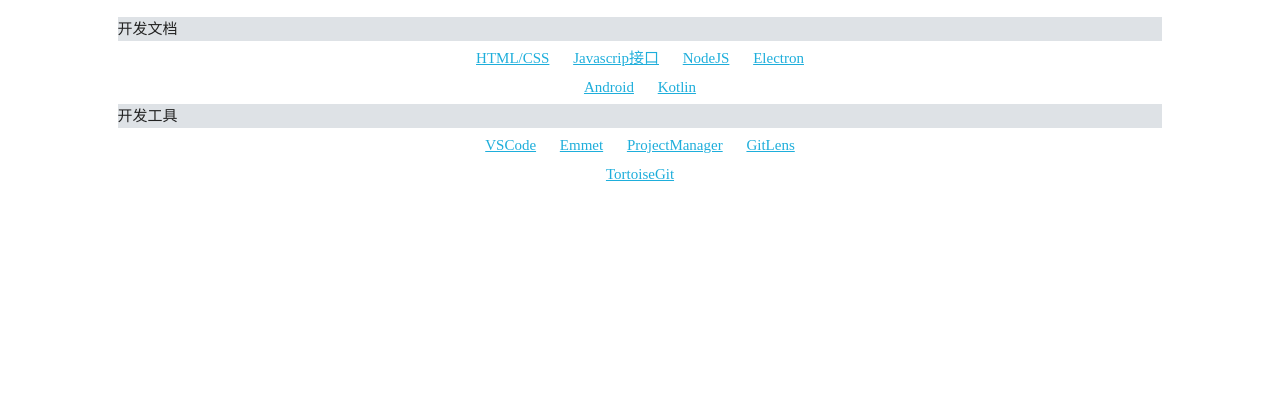
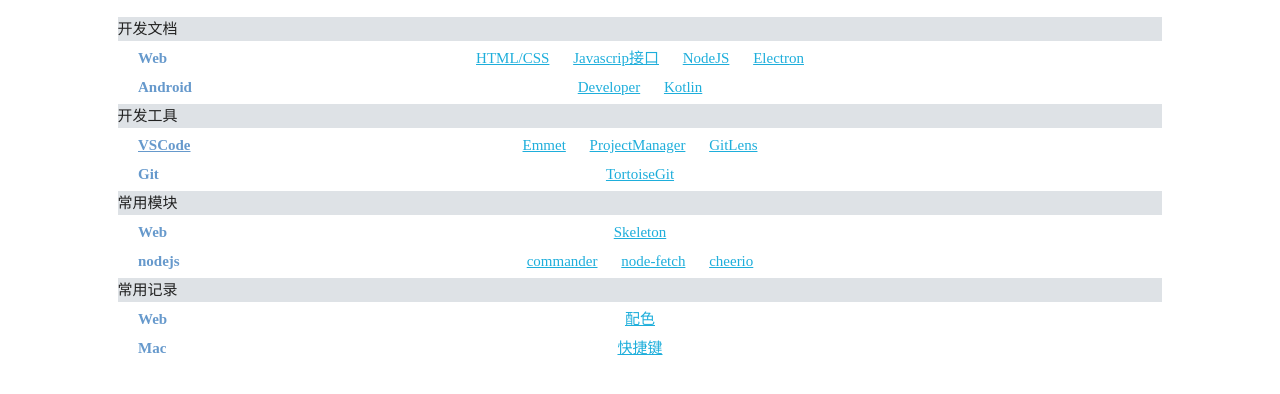
Before and after one commit to xkazer/xkazer.github.io, a website: page web/index.html in a window 1280 px wide. Shown: the part 58-452 px from the top of the page. Drawn offline with Linux system fonts and the light colour scheme.

Commit message:
[Add] 补充些许链接

```diff
--- a/web/css/common.css
+++ b/web/css/common.css
@@ -28,6 +28,16 @@
   margin: 0 10px;
 }
 
+.nav li.header {
+  position: absolute;
+  left: 10%;
+  font-weight: 800;
+}
+
+.nav li.header, .nav li.header a {
+  color: #6699CC;
+}
+
 .nav .title {
   display: block;
   text-align: left;
--- a/web/index.html
+++ b/web/index.html
@@ -23,26 +23,53 @@
     <div class="nav">
       <span class="title offset-by-one ten columns">开发文档</span></br>
       <ul class="row">
+        <li class="header">Web</li>
         <li><a href="https://www.w3school.com.cn/h.asp" target="_blank">HTML/CSS</a></li>
         <li><a href="https://developer.mozilla.org/zh-CN/docs/Web/JavaScript/Reference/Global_Objects" target="_blank">Javascrip接口</a></li>
         <li><a href="https://nodejs.org/docs/latest-v14.x/api/" target="_blank">NodeJS</a></li>
         <li><a href="https://www.electronjs.org/zh/docs/latest/api/app" target="_blank">Electron</a></li>
       </ul>
       <ul class="row">
-        <li><a href="https://developer.android.com/guide/components/activities/intro-activities" target="_blank">Android</a></li>
+        <li class="header">Android</li>
+        <li><a href="https://developer.android.com/guide/components/activities/intro-activities" target="_blank">Developer</a></li>
         <li><a href="https://developer.android.com/kotlin/learn" target="_blank">Kotlin</a></li>
       </ul>
     </div>
     <div class="nav">
       <span class="title offset-by-one ten columns">开发工具</span></br>
       <ul class="row">
-        <li><a href="https://code.visualstudio.com/" target="_blank">VSCode</a></li>
-        <li><a href="https://www.cnblogs.com/summit7ca/p/6944215.html" target="_blank">Emmet</a></li>
+        <li class="header"><a href="https://code.visualstudio.com/" target="_blank">VSCode</a></li>
+        <li><a href="https://docs.emmet.io/abbreviations/syntax/" target="_blank">Emmet</a></li>
         <li><a href="https://github.com/alefragnani/vscode-project-manager" target="_blank">ProjectManager</a></li>
         <li><a href="https://marketplace.visualstudio.com/items?itemName=eamodio.gitlens" target="_blank">GitLens</a></li>
       </ul>
       <ul class="row">
+        <li class="header">Git</li>
         <li><a href="https://tortoisegit.org/" target="_blank">TortoiseGit</a></li>
+      </ul>
+    </div>
+    <div class="nav">
+      <span class="title offset-by-one ten columns">常用模块</span></br>
+      <ul class="row">
+        <li class="header">Web</li>
+        <li><a href="http://getskeleton.com/" target="_blank">Skeleton</a></li>
+      </ul>
+      <ul class="row">
+        <li class="header">nodejs</li>
+        <li><a href="https://github.com/tj/commander.js/blob/HEAD/Readme_zh-CN.md" target="_blank">commander</a></li>
+        <li><a href="https://github.com/node-fetch/node-fetch" target="_blank">node-fetch</a></li>
+        <li><a href="https://github.com/cheeriojs/cheerio/wiki/Chinese-README" target="_blank">cheerio</a></li>
+      </ul>
+    </div>
+    <div class="nav">
+      <span class="title offset-by-one ten columns">常用记录</span></br>
+      <ul class="row">
+        <li class="header">Web</li>
+        <li><a href="http://tool.c7sky.com/webcolor/" target="_blank">配色</a></li>
+      </ul>
+      <ul class="row">
+        <li class="header">Mac</li>
+        <li><a href="https://www.jianshu.com/p/b71f8ce0336a" target="_blank">快捷键</a></li>
       </ul>
     </div>
   </div>
```
